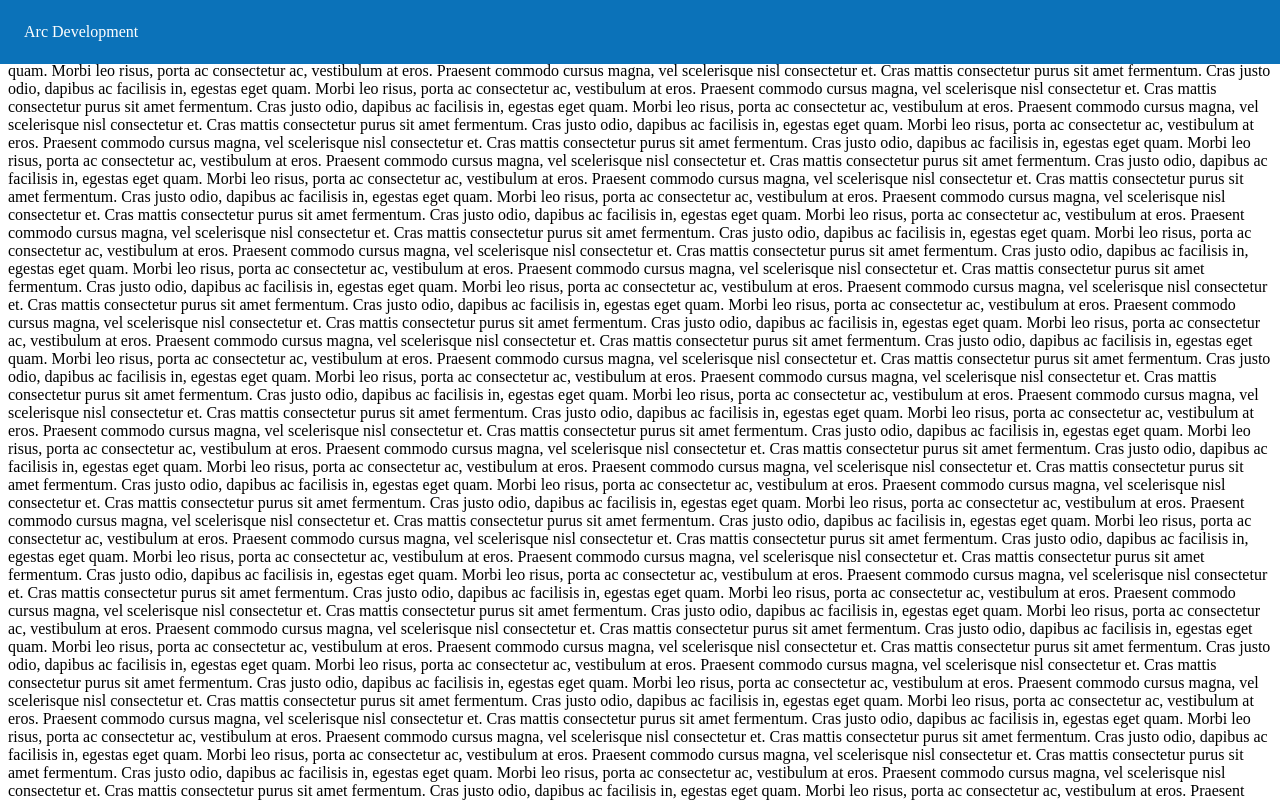
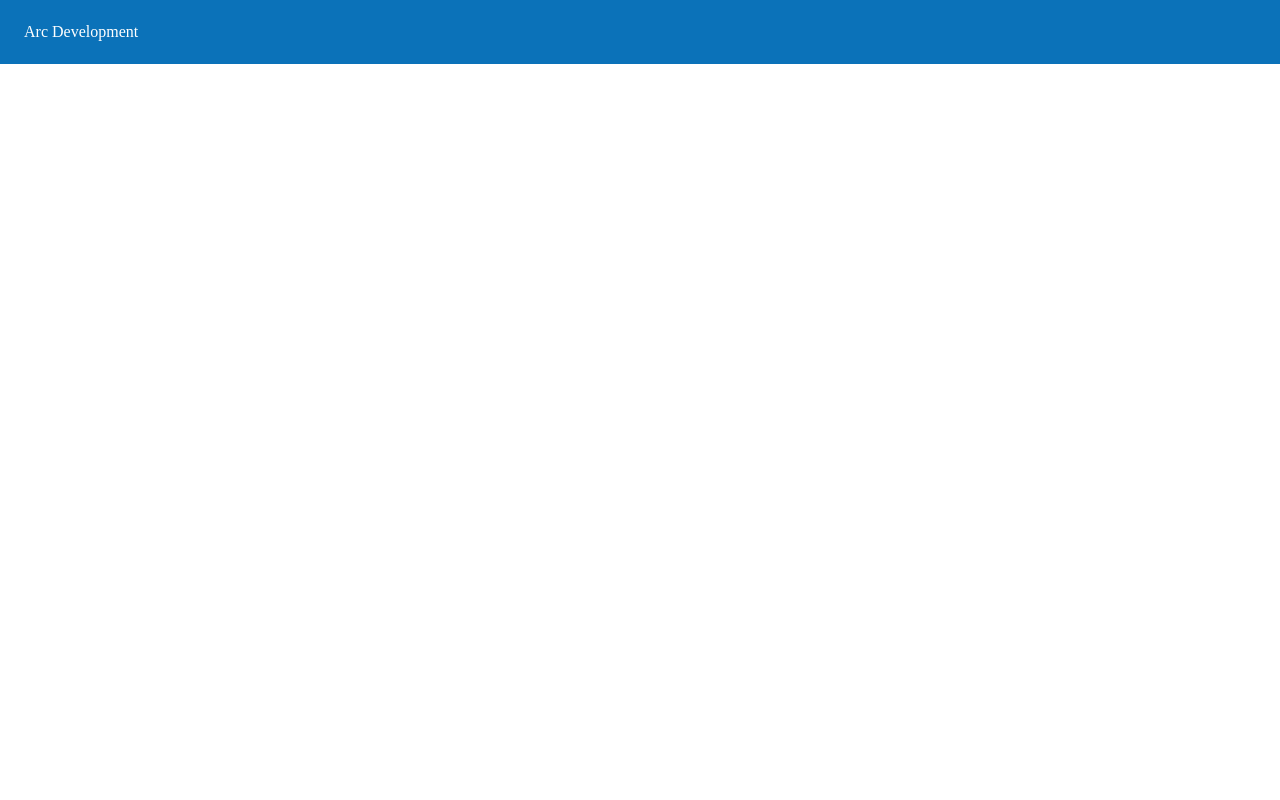
Before and after one commit to rafaelthemendes/arcdevelopment, a React (Create React App) app: page / in a window 1280 px wide. Shown: the top 800 px of the page. Built offline with nearby package versions, Linux system fonts and the light colour scheme.

Commit message:
Removed scrollable text and useless config in the ElevationScroll

```diff
--- a/src/components/App.js
+++ b/src/components/App.js
@@ -6,14 +6,6 @@
   return (
     <ThemeProvider theme={theme}>
       <Header />
-      {[...new Array(300)]
-        .map(
-          () => `Cras mattis consectetur purus sit amet fermentum.
-Cras justo odio, dapibus ac facilisis in, egestas eget quam.
-Morbi leo risus, porta ac consectetur ac, vestibulum at eros.
-Praesent commodo cursus magna, vel scelerisque nisl consectetur et.`
-        )
-        .join("\n")}
     </ThemeProvider>
   );
 }
--- a/src/components/ui/Header.js
+++ b/src/components/ui/Header.js
@@ -2,14 +2,10 @@
 import { AppBar, Toolbar, useScrollTrigger } from "@material-ui/core";
 
 function ElevationScroll(props) {
-  const { children, window } = props;
-  // Note that you normally won't need to set the window ref as useScrollTrigger
-  // will default to window.
-  // This is only being set here because the demo is in an iframe.
+  const { children } = props;
   const trigger = useScrollTrigger({
     disableHysteresis: true,
     threshold: 0,
-    target: window ? window() : undefined,
   });
 
   return React.cloneElement(children, {
```
